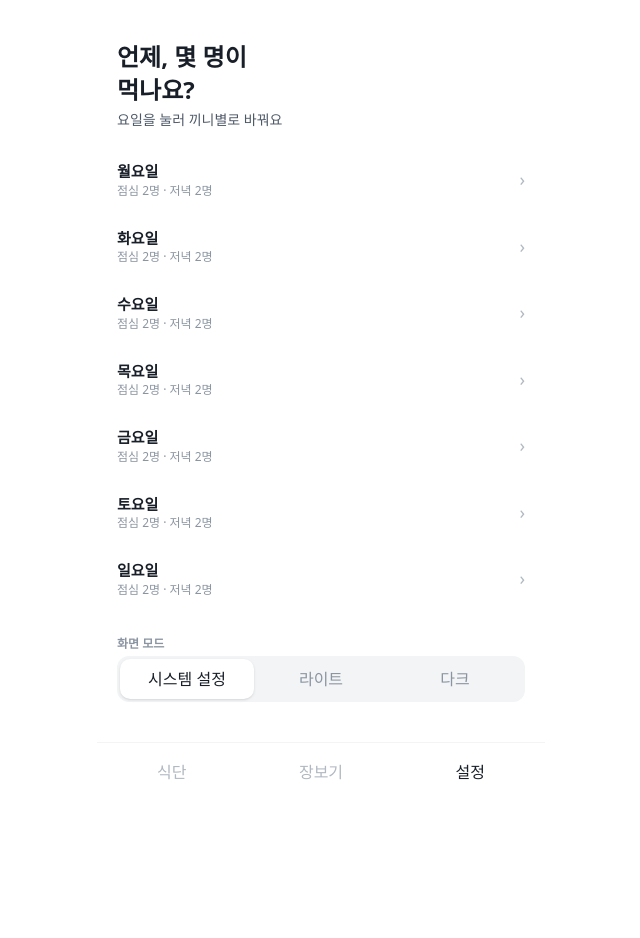
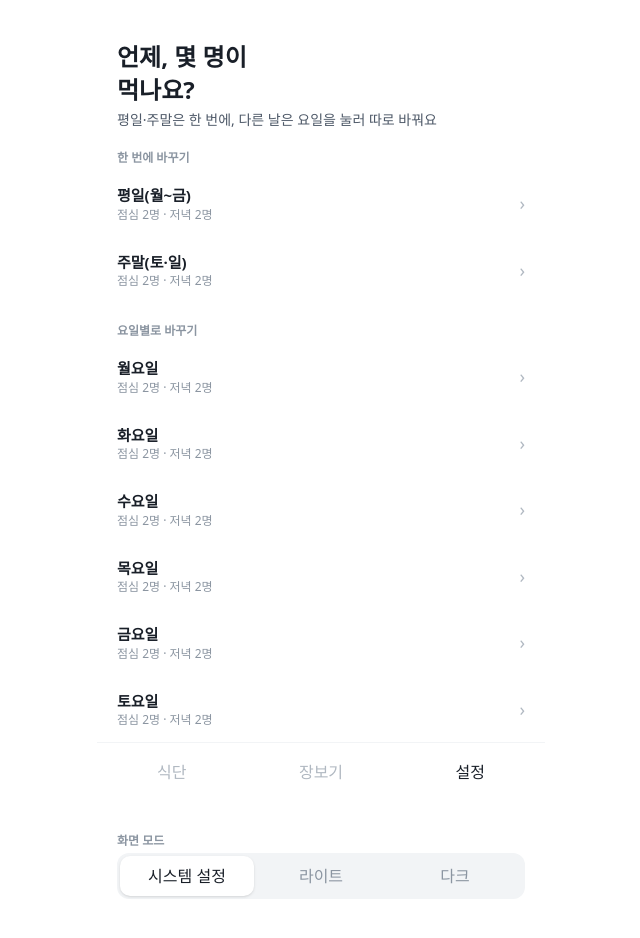
Before and after one commit to StarYankie/mealplan, a React (Vite) app: page / in a window 1280 px wide. Both pictures are taken after a click on the button "설정". Shown: the top 938 px of the page, without its empty margins (319-959 px from the left). Before the commit the page ends 870 px from the top, so only its background shows below. Built offline with nearby package versions, Linux system fonts and the light colour scheme.

Commit message:
feat: 평일/주말 한 번에 설정

```diff
--- a/src/ui/SettingsScreen.tsx
+++ b/src/ui/SettingsScreen.tsx
@@ -5,11 +5,27 @@ import { Sheet } from './Sheet'
 
 const MEALS: Meal[] = ['breakfast', 'lunch', 'dinner']
 
+// 한 번에 바꾸는 요일 묶음. 요일별 행은 그대로 두어 예외(예: 수요일 출근)를 따로 고칠 수 있다.
+const GROUPS = [
+  { label: '평일(월~금)', days: [0, 1, 2, 3, 4] },
+  { label: '주말(토·일)', days: [5, 6] },
+]
+
+interface Target {
+  label: string
+  days: number[]
+}
+
 // 아침은 안 먹는 집이 많아서 0명이면 요약에서 뺀다.
 function summary(day: Record<Meal, Slot>): string {
   return MEALS.filter((m) => m !== 'breakfast' || day[m].people > 0)
     .map((m) => `${MEAL_LABEL[m]} ${day[m].people === 0 ? '안 먹음' : `${day[m].people}명`}`)
     .join(' · ')
+}
+
+function groupSummary(settings: WeekSettings, days: number[]): string {
+  const same = days.every((d) => JSON.stringify(settings[d]) === JSON.stringify(settings[days[0]]))
+  return same ? summary(settings[days[0]]) : '요일마다 달라요'
 }
 
 const THEME_LABEL: Record<ThemePref, string> = { system: '시스템 설정', light: '라이트', dark: '다크' }
@@ -21,11 +37,28 @@ interface Props {
   onThemeChange: (t: ThemePref) => void
 }
 
+function Row({ title, sub, testId, onClick }: { title: string; sub: string; testId: string; onClick: () => void }) {
+  return (
+    <li data-testid={testId}>
+      <button className="flex w-full items-center px-5 py-3.5 text-left active:bg-line" onClick={onClick}>
+        <span className="min-w-0 flex-1">
+          <span className="block text-[15px] font-semibold">{title}</span>
+          <span className="block text-xs text-mute">{sub}</span>
+        </span>
+        <span aria-hidden className="text-lg text-faint">
+          ›
+        </span>
+      </button>
+    </li>
+  )
+}
+
 export function SettingsScreen({ settings, onChange, theme, onThemeChange }: Props) {
-  const [open, setOpen] = useState<number | null>(null)
+  const [open, setOpen] = useState<Target | null>(null)
 
-  const update = (day: number, meal: Meal, patch: Partial<Slot>) =>
-    onChange(settings.map((d, i) => (i === day ? { ...d, [meal]: { ...d[meal], ...patch } } : d)))
+  // 시트에서 바꾼 항목은 대상 요일 전체에 적용된다. 시트에는 대상의 첫 요일 값이 보인다.
+  const update = (days: number[], meal: Meal, patch: Partial<Slot>) =>
+    onChange(settings.map((d, i) => (days.includes(i) ? { ...d, [meal]: { ...d[meal], ...patch } } : d)))
 
   return (
     <section>
@@ -34,21 +67,25 @@ export function SettingsScreen({ settings, onChange, theme, onThemeChange }: Pro
         <br />
         먹나요?
       </h1>
-      <p className="px-5 pb-4 text-sm text-sub">요일을 눌러 끼니별로 바꿔요</p>
+      <p className="px-5 pb-2 text-sm text-sub">평일·주말은 한 번에, 다른 날은 요일을 눌러 따로 바꿔요</p>
 
+      <div className="px-5 pb-1 pt-3 text-xs font-semibold text-mute">한 번에 바꾸기</div>
+      <ul>
+        {GROUPS.map((g) => (
+          <Row
+            key={g.label}
+            testId="group-row"
+            title={g.label}
+            sub={groupSummary(settings, g.days)}
+            onClick={() => setOpen({ label: g.label, days: g.days })}
+          />
+        ))}
+      </ul>
+
+      <div className="px-5 pb-1 pt-5 text-xs font-semibold text-mute">요일별로 바꾸기</div>
       <ul>
         {DAY_LONG.map((name, day) => (
-          <li key={name} data-testid="day-row">
-            <button className="flex w-full items-center px-5 py-3.5 text-left active:bg-line" onClick={() => setOpen(day)}>
-              <span className="min-w-0 flex-1">
-                <span className="block text-[15px] font-semibold">{name}</span>
-                <span className="block text-xs text-mute">{summary(settings[day])}</span>
-              </span>
-              <span aria-hidden className="text-lg text-faint">
-                ›
-              </span>
-            </button>
-          </li>
+          <Row key={name} testId="day-row" title={name} sub={summary(settings[day])} onClick={() => setOpen({ label: name, days: [day] })} />
         ))}
       </ul>
 
@@ -68,11 +105,11 @@ export function SettingsScreen({ settings, onChange, theme, onThemeChange }: Pro
         </div>
       </div>
 
-      {open !== null && (
-        <Sheet label={`${DAY_LONG[open]} 설정`} onClose={() => setOpen(null)}>
-          <h2 className="mb-4 text-lg font-bold">{DAY_LONG[open]}</h2>
+      {open && (
+        <Sheet label={`${open.label} 설정`} onClose={() => setOpen(null)}>
+          <h2 className="mb-4 text-lg font-bold">{open.label}</h2>
           {MEALS.map((meal) => {
-            const slot = settings[open][meal]
+            const slot = settings[open.days[0]][meal]
             const off = slot.people === 0
             return (
               <div key={meal} role="group" aria-label={MEAL_LABEL[meal]} className="border-b border-line py-4 last:border-b-0">
@@ -82,7 +119,7 @@ export function SettingsScreen({ settings, onChange, theme, onThemeChange }: Pro
                     role="switch"
                     aria-checked={off}
                     aria-label={`${MEAL_LABEL[meal]} 안 먹어요`}
-                    onClick={() => update(open, meal, { people: off ? 1 : 0 })}
+                    onClick={() => update(open.days, meal, { people: off ? 1 : 0 })}
                     className="flex items-center gap-2 text-xs text-sub"
                   >
                     안 먹어요
@@ -102,7 +139,7 @@ export function SettingsScreen({ settings, onChange, theme, onThemeChange }: Pro
                         <button
                           aria-label="인원 줄이기"
                           className="h-8 w-8 rounded-full bg-line text-lg leading-none text-sub"
-                          onClick={() => update(open, meal, { people: slot.people - 1 })}
+                          onClick={() => update(open.days, meal, { people: slot.people - 1 })}
                         >
                           −
                         </button>
@@ -110,7 +147,7 @@ export function SettingsScreen({ settings, onChange, theme, onThemeChange }: Pro
                         <button
                           aria-label="인원 늘리기"
                           className="h-8 w-8 rounded-full bg-line text-lg leading-none text-sub"
-                          onClick={() => update(open, meal, { people: slot.people + 1 })}
+                          onClick={() => update(open.days, meal, { people: slot.people + 1 })}
                         >
                           +
                         </button>
@@ -122,7 +159,7 @@ export function SettingsScreen({ settings, onChange, theme, onThemeChange }: Pro
                         <button
                           key={d}
                           aria-pressed={slot.maxDifficulty === d}
-                          onClick={() => update(open, meal, { maxDifficulty: d })}
+                          onClick={() => update(open.days, meal, { maxDifficulty: d })}
                           className={`flex-1 rounded-[10px] py-2 text-[13px] font-semibold ${
                             slot.maxDifficulty === d ? 'bg-surface text-ink shadow-sm' : 'text-mute'
                           }`}
```
Also changed, not shown: 1 other file (tests, documents, lock files or other folders).
